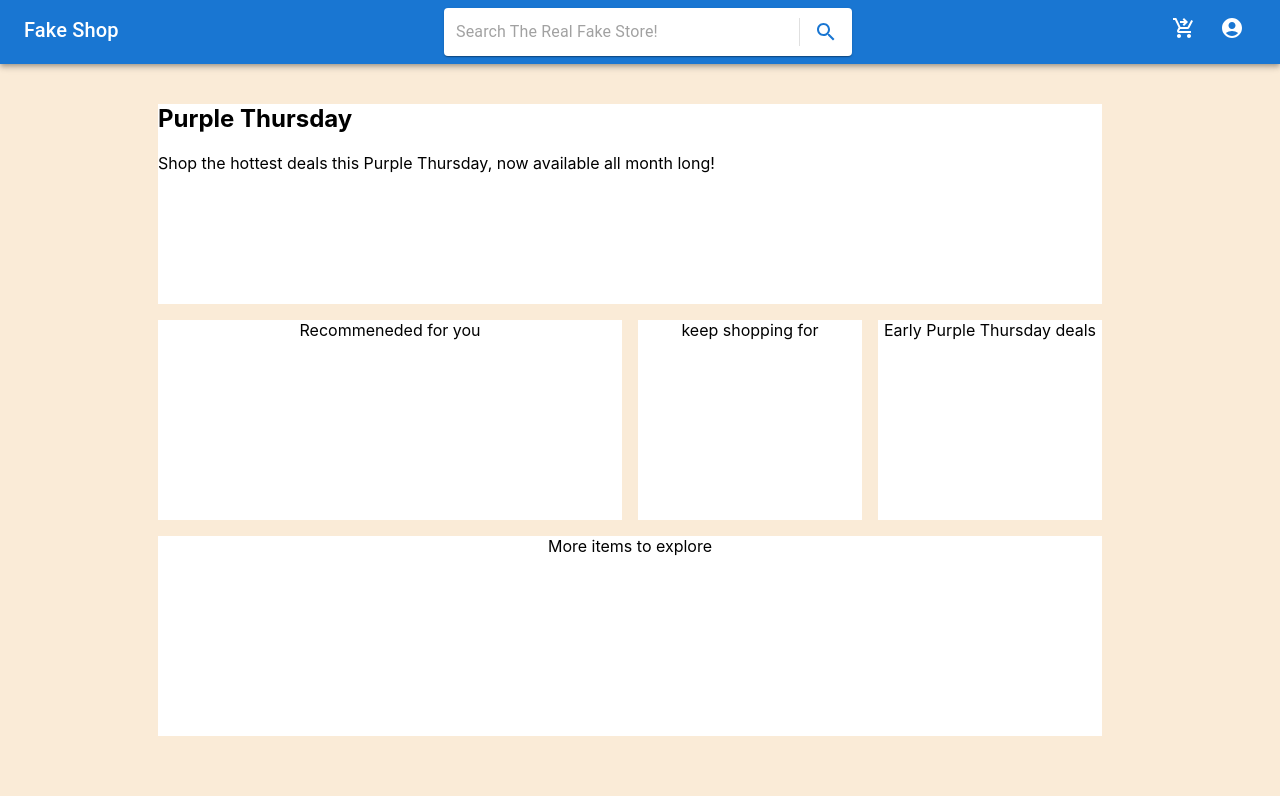
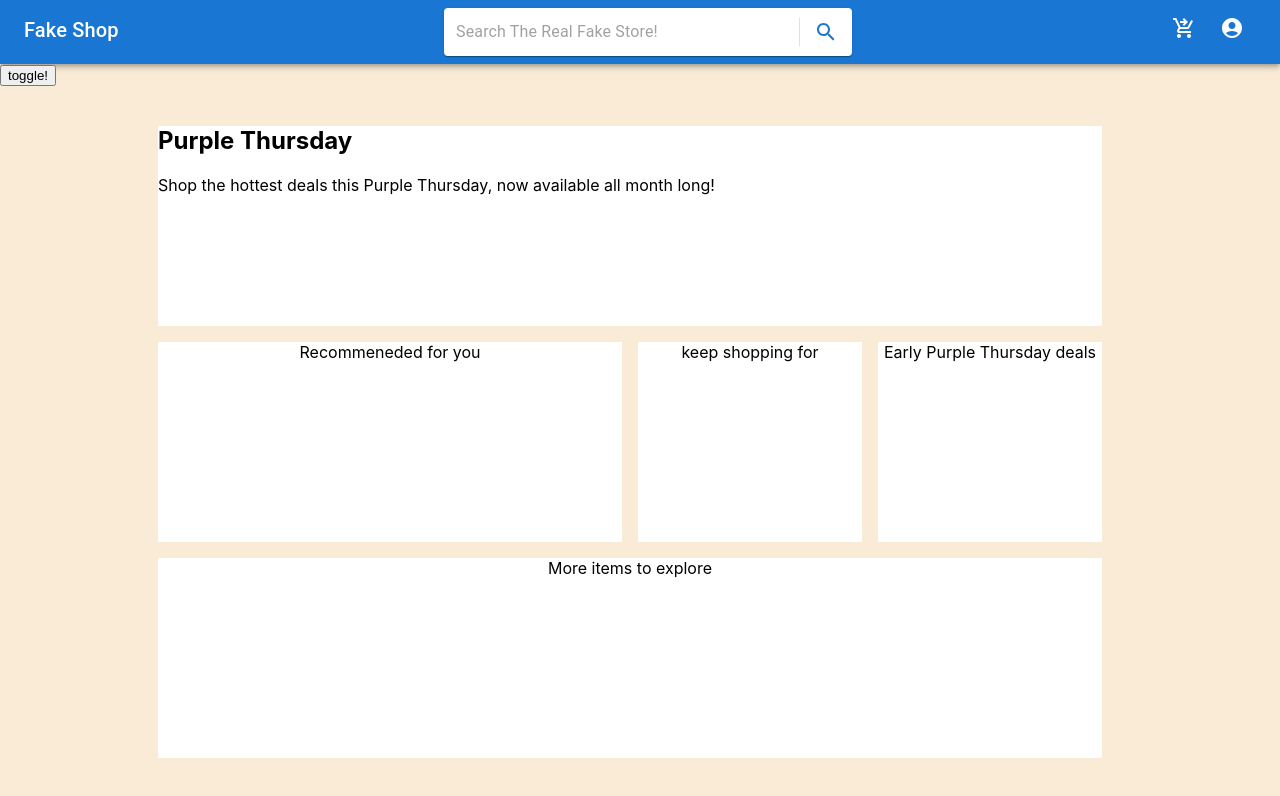
Before and after one commit to N8ers/fake-store, a React (Create React App) app: page / in a window 1280 px wide. Shown: the top 796 px of the page. Built offline with nearby package versions, Linux system fonts and the light colour scheme.

Commit message:
start breaking out into different components

```diff
--- /dev/null
+++ b/src/components/Home/DefaultHome.js
@@ -0,0 +1,43 @@
+import { Box, Grid } from "@mui/material"
+
+import styles from "./DefaultHome.module.css"
+
+function DefaultHome() {
+  return (
+    <Box sx={{ flexGrow: 1 }} align="center">
+      <Grid container spacing={2} className={styles.container}>
+        <Grid item xs={12} align="center">
+          <Box className={styles.boxOne}>
+            <h2>Purple Thursday</h2>
+            <p>
+              Shop the hottest deals this Purple Thursday, now available all
+              month long!
+            </p>
+          </Box>
+        </Grid>
+        <Grid item xs={6} align="center">
+          <Box className={styles.boxTwo}>
+            <div>Recommeneded for you</div>
+          </Box>
+        </Grid>
+        <Grid item xs={3} align="center">
+          <Box className={styles.boxThree}>
+            <div>keep shopping for</div>
+          </Box>
+        </Grid>
+        <Grid item xs={3} align="center">
+          <Box className={styles.boxFour}>
+            <div>Early Purple Thursday deals</div>
+          </Box>
+        </Grid>
+        <Grid item xs={12} align="center">
+          <Box className={styles.boxFive}>
+            <div>More items to explore</div>
+          </Box>
+        </Grid>
+      </Grid>
+    </Box>
+  )
+}
+
+export default DefaultHome
--- /dev/null
+++ b/src/components/Home/DefaultHome.module.css
@@ -0,0 +1,31 @@
+.container {
+  max-width: 1000px;
+  margin: 20px;
+  padding: 20px;
+}
+
+.boxOne {
+  height: 200px;
+  text-align: left;
+  background-color: white;
+}
+
+.boxTwo {
+  height: 200px;
+  background-color: white;
+}
+
+.boxThree {
+  height: 200px;
+  background-color: white;
+}
+
+.boxFour {
+  height: 200px;
+  background-color: white;
+}
+
+.boxFive {
+  height: 200px;
+  background-color: white;
+}
--- /dev/null
+++ b/src/components/Home/SearchResult.js
@@ -0,0 +1,12 @@
+function SearchResult() {
+  return (
+    <div>
+      <div>image</div>
+      <div>Name</div>
+      <div>Description</div>
+      <div>Price</div>
+    </div>
+  )
+}
+
+export default SearchResult
--- /dev/null
+++ b/src/components/Home/SearchResults.js
@@ -0,0 +1,15 @@
+import SearchResult from "./SearchResult"
+
+function SearchResults() {
+  return (
+    <div>
+      <h1>Results For: (...put in here)</h1>
+
+      <SearchResult />
+      <SearchResult />
+      <SearchResult />
+    </div>
+  )
+}
+
+export default SearchResults
--- a/src/pages/Home.js
+++ b/src/pages/Home.js
@@ -1,42 +1,18 @@
-import { Box, Grid } from "@mui/material"
+import { useState } from "react"
+
+import DefaultHome from "../components/Home/DefaultHome"
+import SearchResults from "../components/Home/SearchResults"
 
 import styles from "./Home.module.css"
 
 function Home() {
+  const [isSearching, setIsSearching] = useState(false)
+
   return (
-    <Box sx={{ flexGrow: 1 }} align="center">
-      <Grid container spacing={2} className={styles.container}>
-        <Grid item xs={12} align="center">
-          <Box className={styles.boxOne}>
-            <h2>Purple Thursday</h2>
-            <p>
-              Shop the hottest deals this Purple Thursday, now available all
-              month long!
-            </p>
-          </Box>
-        </Grid>
-        <Grid item xs={6} align="center">
-          <Box className={styles.boxTwo}>
-            <div>Recommeneded for you</div>
-          </Box>
-        </Grid>
-        <Grid item xs={3} align="center">
-          <Box className={styles.boxThree}>
-            <div>keep shopping for</div>
-          </Box>
-        </Grid>
-        <Grid item xs={3} align="center">
-          <Box className={styles.boxFour}>
-            <div>Early Purple Thursday deals</div>
-          </Box>
-        </Grid>
-        <Grid item xs={12} align="center">
-          <Box className={styles.boxFive}>
-            <div>More items to explore</div>
-          </Box>
-        </Grid>
-      </Grid>
-    </Box>
+    <div>
+      <button onClick={() => setIsSearching(!isSearching)}>toggle!</button>
+      <div>{isSearching ? <SearchResults /> : <DefaultHome />}</div>
+    </div>
   )
 }
 
```
